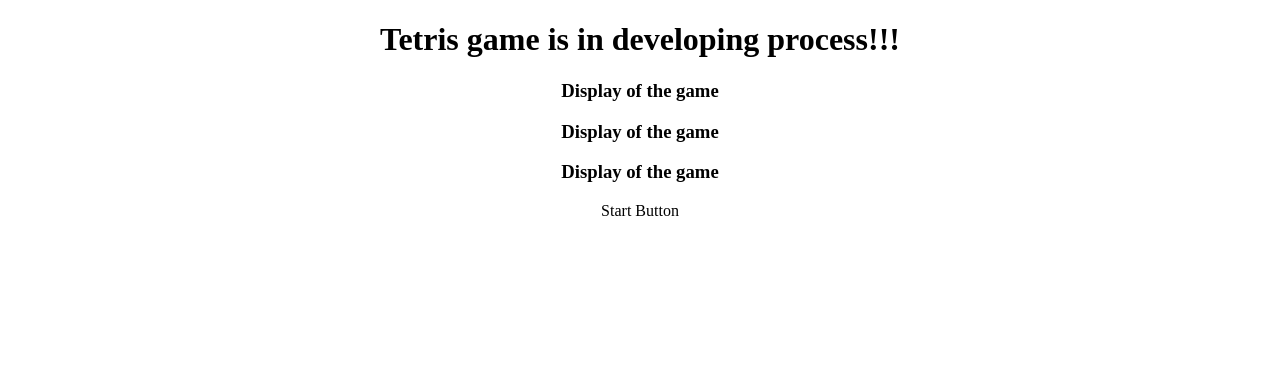
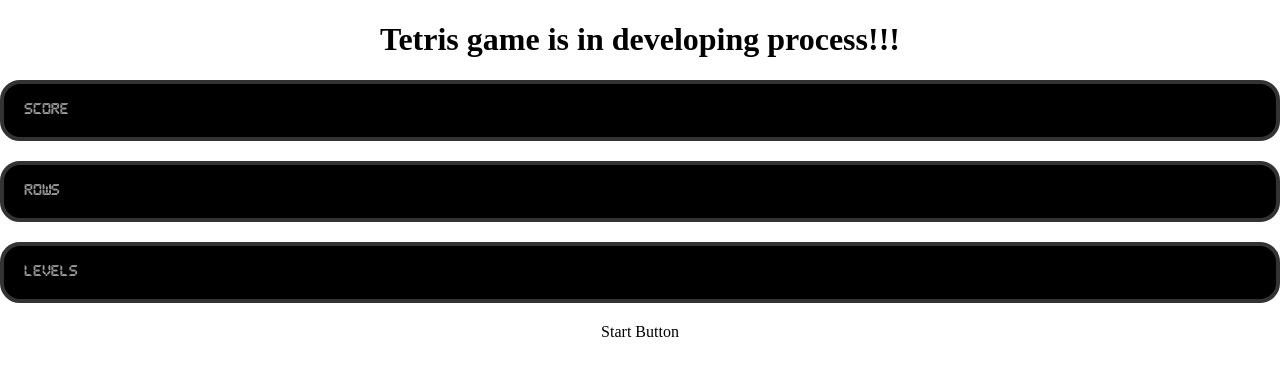
Before and after one commit to mohamedsgap/react-tetris-game, a React (Create React App) app: page / in a window 1280 px wide. Shown: the top 376 px of the page. Built offline with nearby package versions, Linux system fonts and the light colour scheme.

Commit message:
Update Display component with style

```diff
--- a/src/components/Display.js
+++ b/src/components/Display.js
@@ -1,13 +1,8 @@
-import React from 'react'
+import React from 'react';
+import { DisplayStyling } from './DisplayStyling';
 
+const Display = ({ gameOver, text }) => (
+  <DisplayStyling gameOver={gameOver}>{text}</DisplayStyling>
+)
 
-
-const Display = ({gameOver, text}) => {
-    return (
-    <div>
-        <h3>Display of the game</h3>
-    </div>
-    )
-}
-
-export  default Display;
+export default Display;
--- /dev/null
+++ b/src/components/DisplayStyling.js
@@ -0,0 +1,17 @@
+import styled from 'styled-components';
+
+export const DisplayStyling = styled.div`
+  box-sizing: border-box;
+  display: flex;
+  align-items: center;
+  margin: 0 0 20px 0;
+  padding: 20px;
+  border: 4px solid #333;
+  min-height: 30px;
+  width: 100%;
+  border-radius: 20px;
+  color: ${props => (props.gameOver ? 'red' : '#999')};
+  background: #000;
+  font-family: Pixel, Arial, Helvetica, sans-serif;
+  font-size: 0.8rem;
+`;
```
